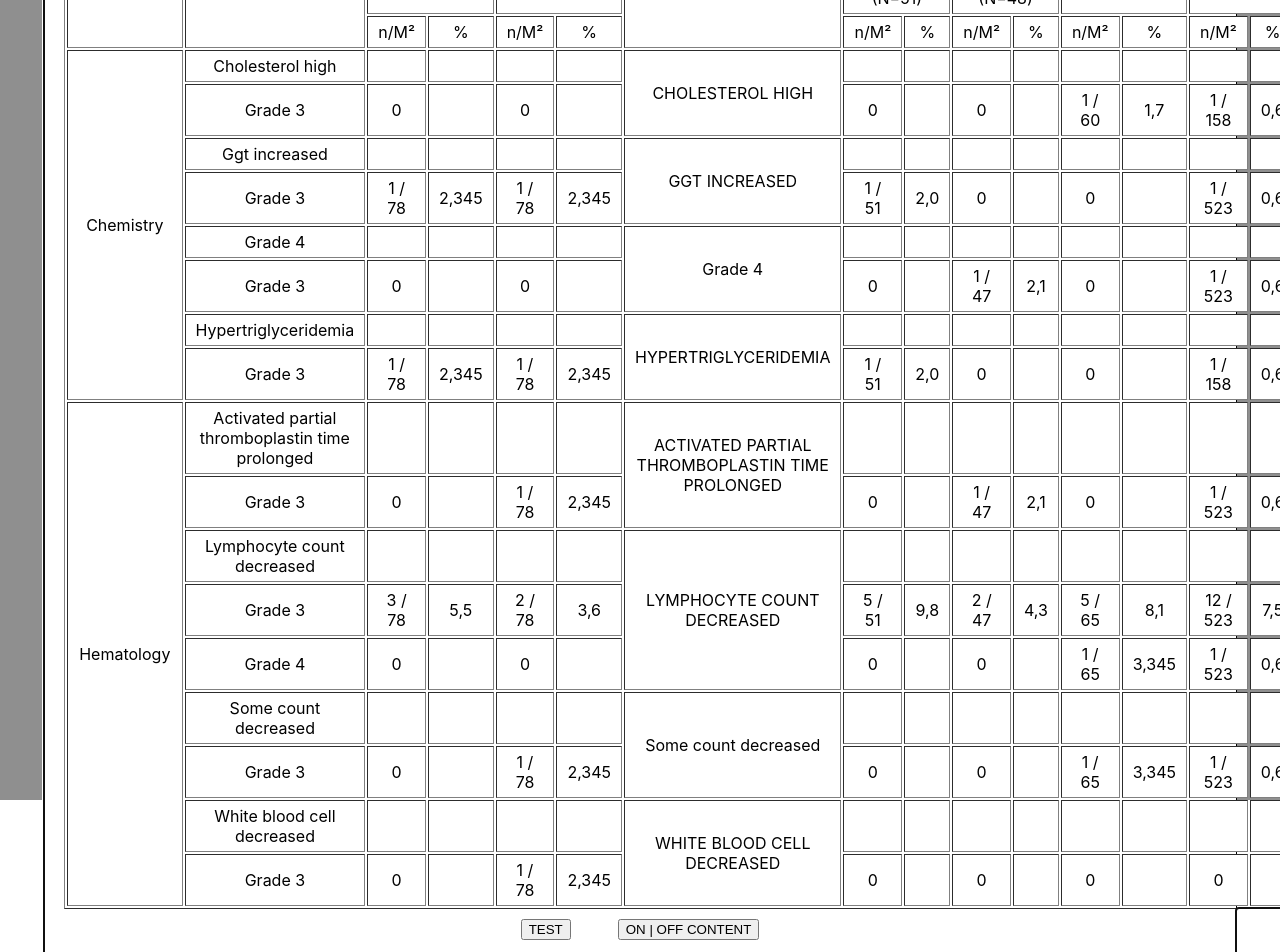
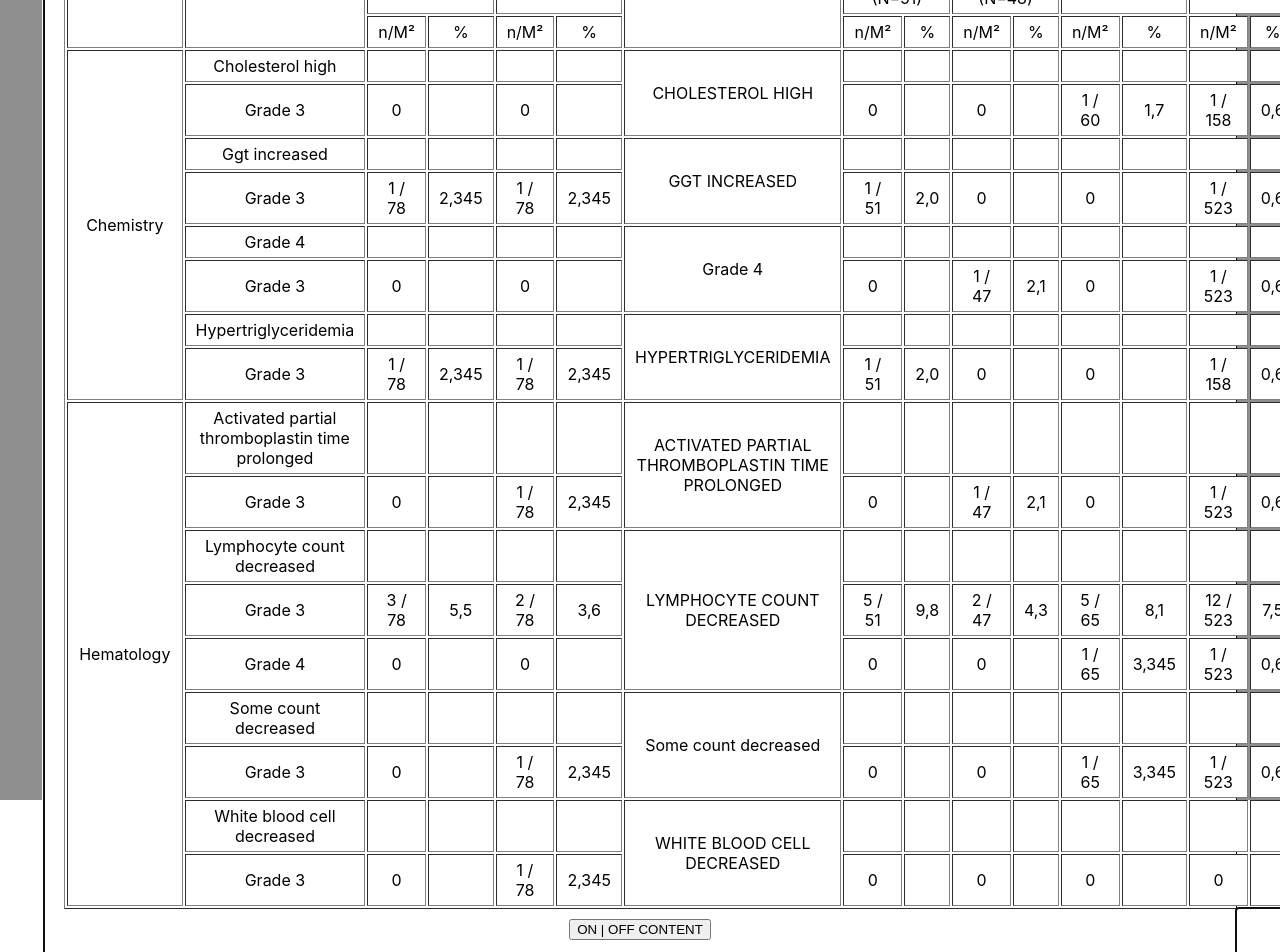
Before and after one commit to SkunovDen/demo-table, a React (Create React App) app: page / in a window 1280 px wide. Shown: the top 952 px of the page. Built offline with nearby package versions, Linux system fonts and the light colour scheme.

Commit message:
markers added

```diff
--- a/src/App.js
+++ b/src/App.js
@@ -7,56 +7,41 @@ import loadNewTable from './data/NewTable'
 
 
 function App() {
-  const [selectCount, setSelectCount] = useState(0)
 
-  const incSelectCount = () => {
-    console.log(' INC ')
-    setSelectCount( (prev) => {
-      const upd = Number(prev) + 1
-      console.log('PREV ', prev,    'UPD: ', upd)
-      return ( upd )
-    })
-    console.log('INCd:', selectCount)
-  }
+  const [selectCount, setSelectCount] = useState(1)
 
-  const getMark = () => {
-    incSelectCount();
+    const incCount = () => {
+      console.log(' INC ')
+      setSelectCount( (prev) => {
+        const upd = (Number(prev)+1)
+        console.log('PREV ', prev,    'UPD: ', upd)
+        return (upd )
+      })
 
-    // const d = document.createElement('div')
+    }
 
-    // d.style.backgroundColor = 'yellow'
-    // d.style.border = '1px solid black'
-    // d.style.margin = '3px'
+    const resetCount = () => {
+      console.log('reset')
+      setSelectCount( (prev) => {
+        return (1)
+      })
 
-    // d.textContent = `${count}`
+    }
 
+    const getMarkCount = () => {
+      incCount();
 
-    const mark = document.createElement('div')
+      return selectCount
+    }
 
-    mark.style.border = '1px solid black'
-    mark.style.borderRadius = '5px';
-    mark.style.backgroundColor='yellow'
-    mark.style.width = '50px';
-    mark.style.height = '50px';
-
-    mark.style.position = 'absolute'
-    mark.style.top = '0'
-    mark.style.left = '0'
-
-    // console.log('Mark count: ', selectCount)
-    mark.textContent = `${selectCount}`
-
-// console.log('D: ', d)
-console.log('M: ', mark)
-
-    return mark
-  }
 
 
   return (
     <div className="App">
 
-      <TableWithModel tableHtml={loadNewTable()} getMark={getMark} />
+      <TableWithModel tableHtml={loadNewTable()}
+                      getMarkCount={getMarkCount}
+                      resetCount={resetCount} />
 
       {/* <div style={{minHeight : '2vh'}}></div>
       <TableWithModel tableHtml={loadOldTable()}/> */}
--- /dev/null
+++ b/src/components/tableWithModel/TableWithModel.css
@@ -0,0 +1,16 @@
+th td {
+    position: relative;
+  }
+
+.marker{
+  border          : 1px solid black;
+  border-radius   : 4px;
+  background-color: greenyellow;
+
+  width  :40px;
+  height :20px;
+
+  position : absolute;
+  top : -5px;
+  left: 2px;
+}
--- a/src/components/tableWithModel/TableWithModel.jsx
+++ b/src/components/tableWithModel/TableWithModel.jsx
@@ -1,10 +1,12 @@
 import React, { useEffect, useState, useRef } from "react";
+import './TableWithModel.css'
 import { getModelFromHtml, isMergedSelected } from "./tableModelUtils";
 
 
 const TableWithModel = (props) => {
     const [tableModel, setTableModel] = useState( [] )
     const [isCtrlDown, setIsCtrlDown] = useState(false)
+
 
     useEffect( () => {
         const createModel = () => {
@@ -30,20 +32,25 @@ const TableWithModel = (props) => {
 
 
     const clearSelection = () => {
+
         setTableModel( (prev) => {
             const clearedModel = Array.from( prev )
 
             clearedModel.forEach( (row, rowIndex) => {
                 row.forEach( (cell, cellIndex) => {
                     clearedModel[rowIndex][cellIndex].selected = false
+                    clearedModel[rowIndex][cellIndex].selectCount = ''
                 })
             } )
 
             return clearedModel
         })
+
     }
 
     const selectColumn = (colNum) => {
+        const count = props.getMarkCount()
+
         setTableModel( (prevModel) => {
             let updatedModel = Array.from( prevModel )
 
@@ -51,6 +58,7 @@ const TableWithModel = (props) => {
                 row.forEach( (cell, cellIndex) => {
                     if (cellIndex === colNum) {
                         cell.selected = true
+                        updatedModel[rowIndex][cellIndex].selectCount = count
                     }
                 })
             });
@@ -68,11 +76,13 @@ const TableWithModel = (props) => {
     }
 
     const selectRow = (rowNum) => {
+        const count = props.getMarkCount()
         setTableModel( (prevModel) => {
             let updatedModel = Array.from( prevModel )
 
             updatedModel[rowNum].forEach( (element, index) => {
                 updatedModel[rowNum][index].selected = true
+                updatedModel[rowNum][index].selectCount = count
             });
 
             return updatedModel
@@ -90,6 +100,7 @@ const TableWithModel = (props) => {
     const pureSelectionListener = ({ target }) => {
         if( (target.dataset.col === '0') && (target.dataset.row === '0')){
             clearSelection()
+            props.resetCount()
             return
         }
 ///REMOVE HARDCODE MAGIC NUMBER !!!!!!!!!!!!!!!!!!
@@ -119,8 +130,6 @@ const headerRowsCount = 4
                 toggleColumns(colNum, target.colSpan)
             }
         }
-
-        addMarkHandler(target)
     }
 
 
@@ -172,28 +181,6 @@ const headerRowsCount = 4
         }
     }
 
-//     const cellClickHandler = ({ target }) => {
-//         console.log(' CLICK : ', target)
-// ///REMOVE HARDCODE MAGIC NUMBER !!!!!!!!!!!!!!!!!!
-// ///REMOVE HARDCODE MAGIC NUMBER !!!!!!!!!!!!!!!!!!
-// ///REMOVE HARDCODE MAGIC NUMBER !!!!!!!!!!!!!!!!!!
-//         const headerRowsCount = 4
-// ///REMOVE HARDCODE MAGIC NUMBER !!!!!!!!!!!!!!!!!!
-// ///REMOVE HARDCODE MAGIC NUMBER !!!!!!!!!!!!!!!!!!
-// ///REMOVE HARDCODE MAGIC NUMBER !!!!!!!!!!!!!!!!!!
-
-//         const rowNum = target.dataset.row
-//         // const rowSpan = target.rowSpan
-
-//         if (rowNum > headerRowsCount - 1){
-//             toggleRows(rowNum, target.rowSpan)
-//         } else {
-//             console.log(' HEADER ')
-//             const colNum = Number(target.dataset.col)
-//             toggleColumns(colNum, target.colSpan)
-//         }
-
-//     }
 
 
 
@@ -201,21 +188,11 @@ const headerRowsCount = 4
 
 
 
-    const test = () => {
-
-        const table = document.getElementsByTagName('table')
-
-        const cell = table[0].childNodes[0].childNodes[0]
-        console.log(cell)
-
-        const mark = props.getMark()
-        console.log(mark)
-
-        cell.appendChild(mark)
-    }
 
 
-    /////////////////////
+
+
+
 
 
 
@@ -233,6 +210,12 @@ const headerRowsCount = 4
             selectedClass = `cell ${tableModel[cellRow][cellCol].selected ? 'selected' : ''}`
         }
 
+        const marker = (tableModel[cellRow][cellCol].selectCount) ?
+            (
+                <div className="marker">
+                    {tableModel[cellRow][cellCol].selectCount}
+                </div>
+            ) : null
 
         const cellElement =
              (tableModel[cellRow][cellCol].visible) ?
@@ -242,8 +225,8 @@ const headerRowsCount = 4
 
 /// add separated Listeners for header and data areas ???
                         // onClick = { (props.row > 3) ? (e) => cellClickHandler(e) : null }
-                        onClick = {(e) => addMarkHandler(e.target)}
-                            // pureSelectionListener(e) }
+                        onClick = {(e) => //addMarkHandler(e.target)}
+                            pureSelectionListener(e) }
 /// add separated Listeners for header and data areas ???
 
 
@@ -253,6 +236,8 @@ const headerRowsCount = 4
                         rowSpan= {cellRowSpan}
                     >
                         {tableModel[cellRow][cellCol].textContent}
+                        {marker}
+
                     </td> )
                     : null
 
@@ -292,29 +277,7 @@ const headerRowsCount = 4
 
 
     const addMarkHandler = (target) => {
-        const mark = props.getMark()
-
-        console.log('Target: ', target)
-        console.log('Mark  : ', mark)
-
-      const markContainer = document.createElement('div')
-
-      markContainer.style.border = '1px solid black'
-      markContainer.style.borderRadius = '5px';
-      markContainer.style.backgroundColor='wheat'
-      markContainer.style.width = '100%';
-      markContainer.style.height = '100%';
-
-      markContainer.style.position = 'absolute'
-      markContainer.style.top = '0'
-      markContainer.style.left = '0'
-
-
-      markContainer.appendChild(mark)
-
-
-        target.appendChild(mark)
-
+        console.log('Add Mark handler ', target )
     }
 
 
@@ -329,7 +292,7 @@ const headerRowsCount = 4
                 })}
             </table>
 
-            <button onClick={()=>test()} style={{marginRight: '27px'}}>TEST</button>
+            {/* <button onClick={()=>test()} style={{marginRight: '27px'}}>TEST</button> */}
 
             <button onClick={()=>tableContentHide()}>ON | OFF CONTENT</button>
 
--- a/src/components/tableWithModel/tableModelUtils.js
+++ b/src/components/tableWithModel/tableModelUtils.js
@@ -1,5 +1,4 @@
 export const getModelFromHtml = (htmlTable) => {
-    // console.log('Input HTML: ', htmlTable)
 
     const tableRows = htmlTable.rows
 
@@ -11,18 +10,15 @@ export const getModelFromHtml = (htmlTable) => {
     }
     const tableColsCount = tableRows[ rowCounter ].cells.length
     const tableRowsCount = tableRows.length
-    // const tableHeaderRowsCount = rowCounter
-
-    // console.log('COLS: ', tableColsCount)
-    // console.log('ROWS: ', tableRowsCount)
-    // console.log('HEADER ROWS: ', tableHeaderRowsCount)
 
 // create empty initial model array
     let initialModel = []
     for (let rowIndex = 0; rowIndex < tableRowsCount; rowIndex++) {
         let tempRow = []
         for (let colIndex = 0; colIndex < tableColsCount;  colIndex++) {
-            tempRow.push ( {visible : false} )
+            tempRow.push ( {
+                visible : false
+                })
         }
         initialModel.push( tempRow )
     }
@@ -47,10 +43,11 @@ export const getModelFromHtml = (htmlTable) => {
                     X: cellX,
                     Y: cellY,
                     textContent : textContent,
-                    colSpan : cell.colSpan,
+                    colSpan  : cell.colSpan,
                     rowSpan  : cell.rowSpan,
                     selected : false,
-                    visible: true
+                    visible  : true,
+                    selectCount : ''
                 }
 
                 initialModel[cellY][cellX] = content
```
